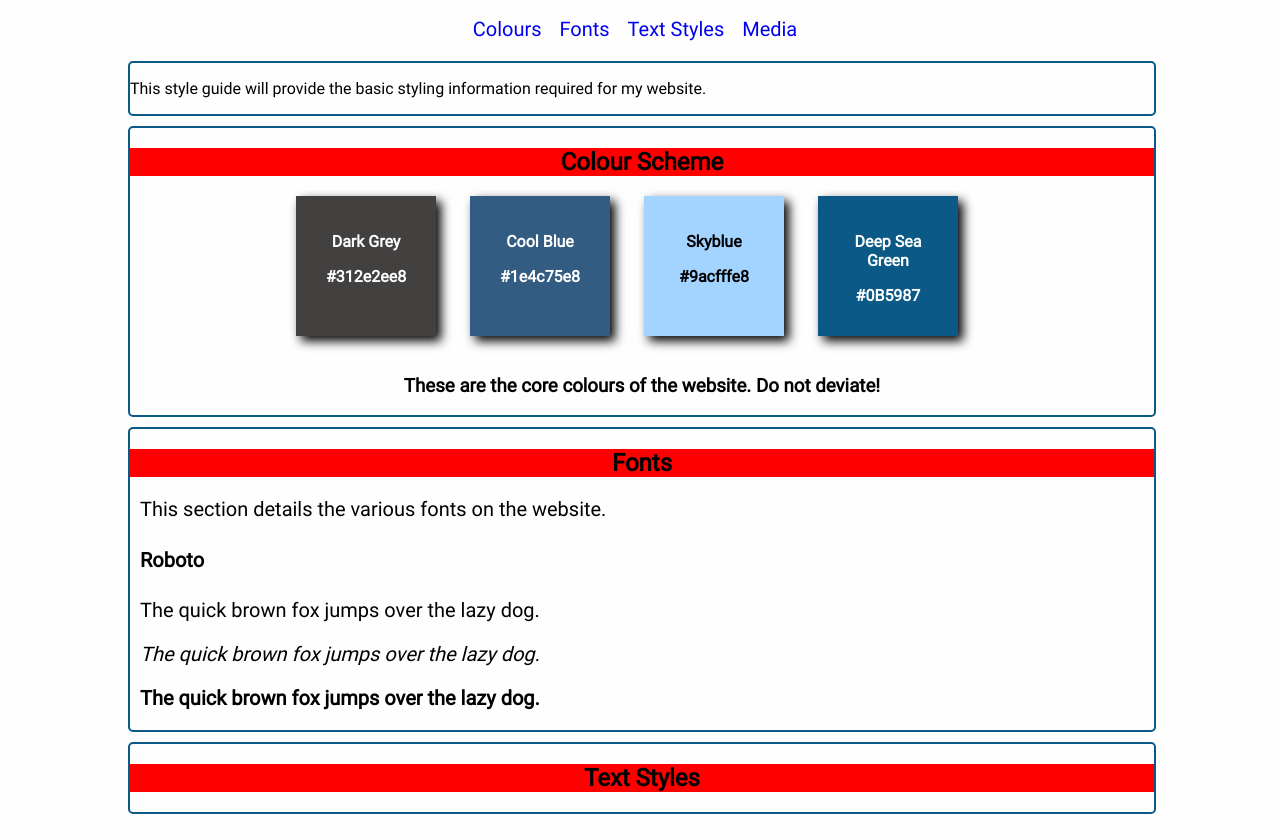
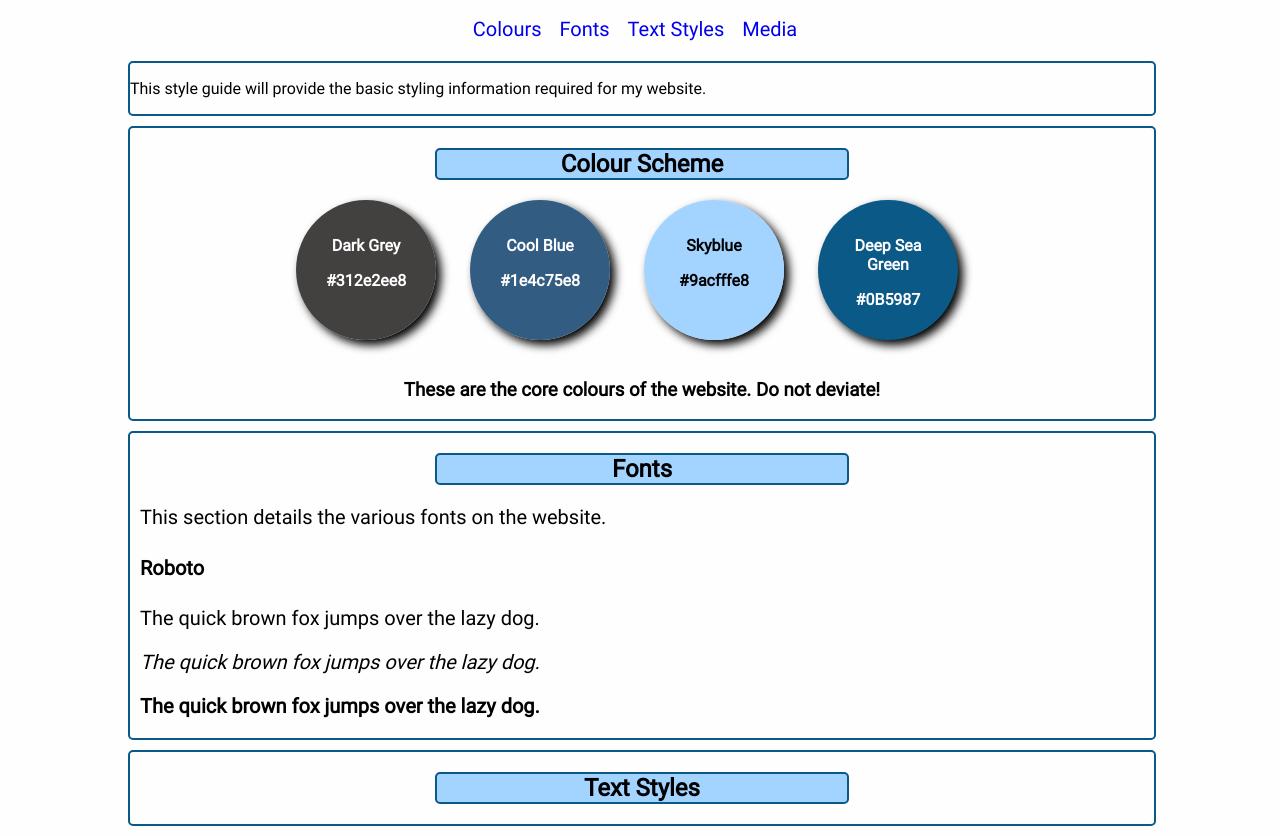
Before and after one commit to CH-MinuteMaker/Project-6---Style-Guide, a plain HTML site: page index.html in a window 1280 px wide. Shown: the part 74-910 px from the top of the page. Drawn offline with Linux system fonts and the light colour scheme.

Commit message:
changed h2 styles

```diff
--- a/index.html
+++ b/index.html
@@ -49,7 +49,9 @@
     </section>
 
     <section class="font">
-        <h2 class="section_heading" id="fonts">Fonts</h2>
+        <div class="section_heading">
+            <h2 id="fonts">Fonts</h2>
+        </div>
         <p>This section details the various fonts on the website.</p>
 
         <div class="roboto">
--- a/style.css
+++ b/style.css
@@ -26,8 +26,14 @@ h1 {
 
 h2 {
     text-align: center;
-    background-color: red;
-}
+    background-color: #9acfffe8;
+    position: relative;
+    margin-left: auto;
+    margin-right: auto;
+    width: 40%;
+    border: 2px solid #0B5987;
+    border-radius: 5px;
+  }
 
 h3 {
     text-align: center;
@@ -65,6 +71,8 @@ nav a:hover {
 
 /* Section Headings */
 
+
+
 /* Sections */
 
 section {
@@ -91,6 +99,7 @@ section {
     padding: 20px;
     vertical-align: top;
     box-shadow: 5px 5px 1-px 2px #000;
+    border-radius: 50%;
 }
 
 .colorbox:hover {
```
